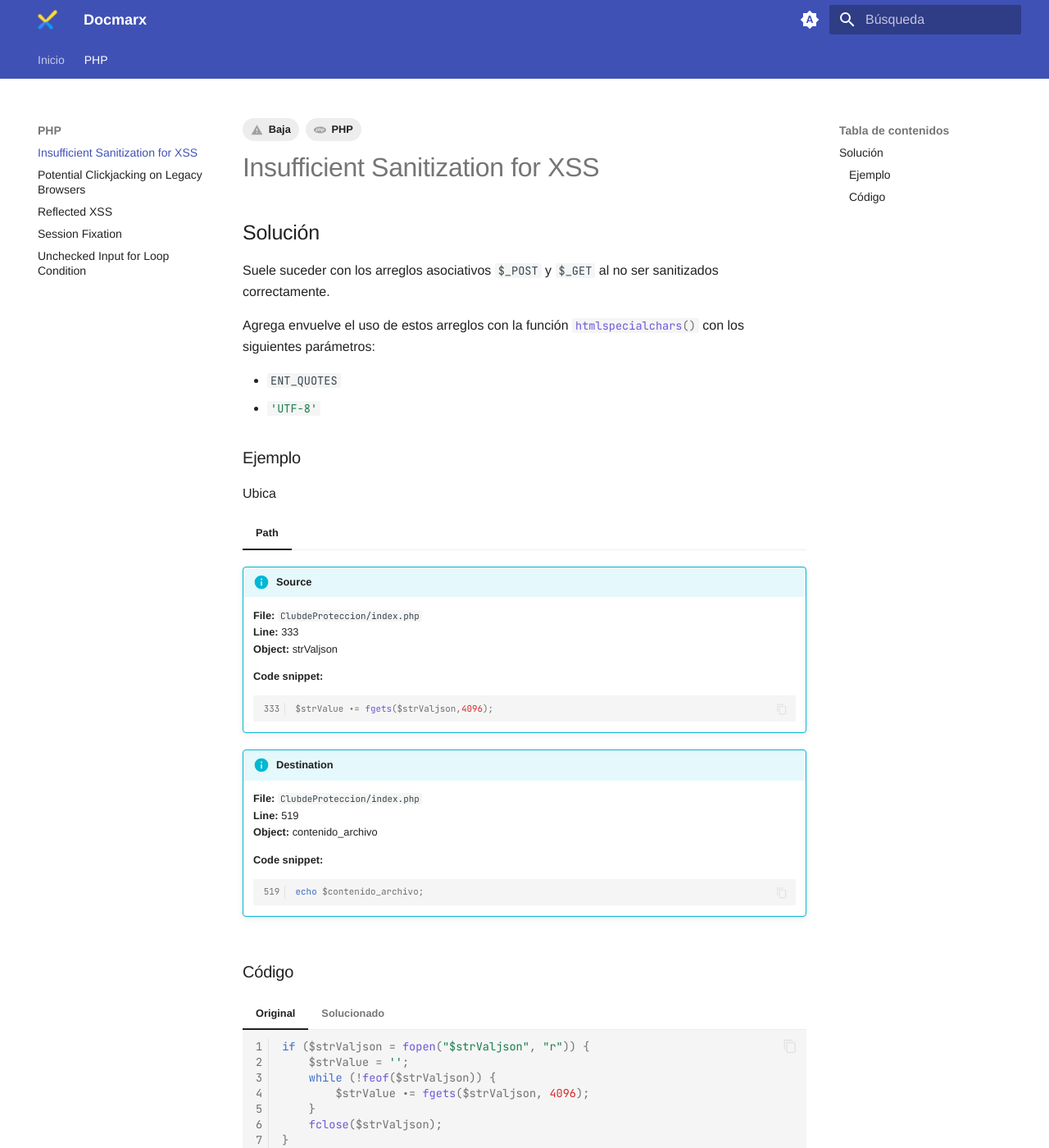
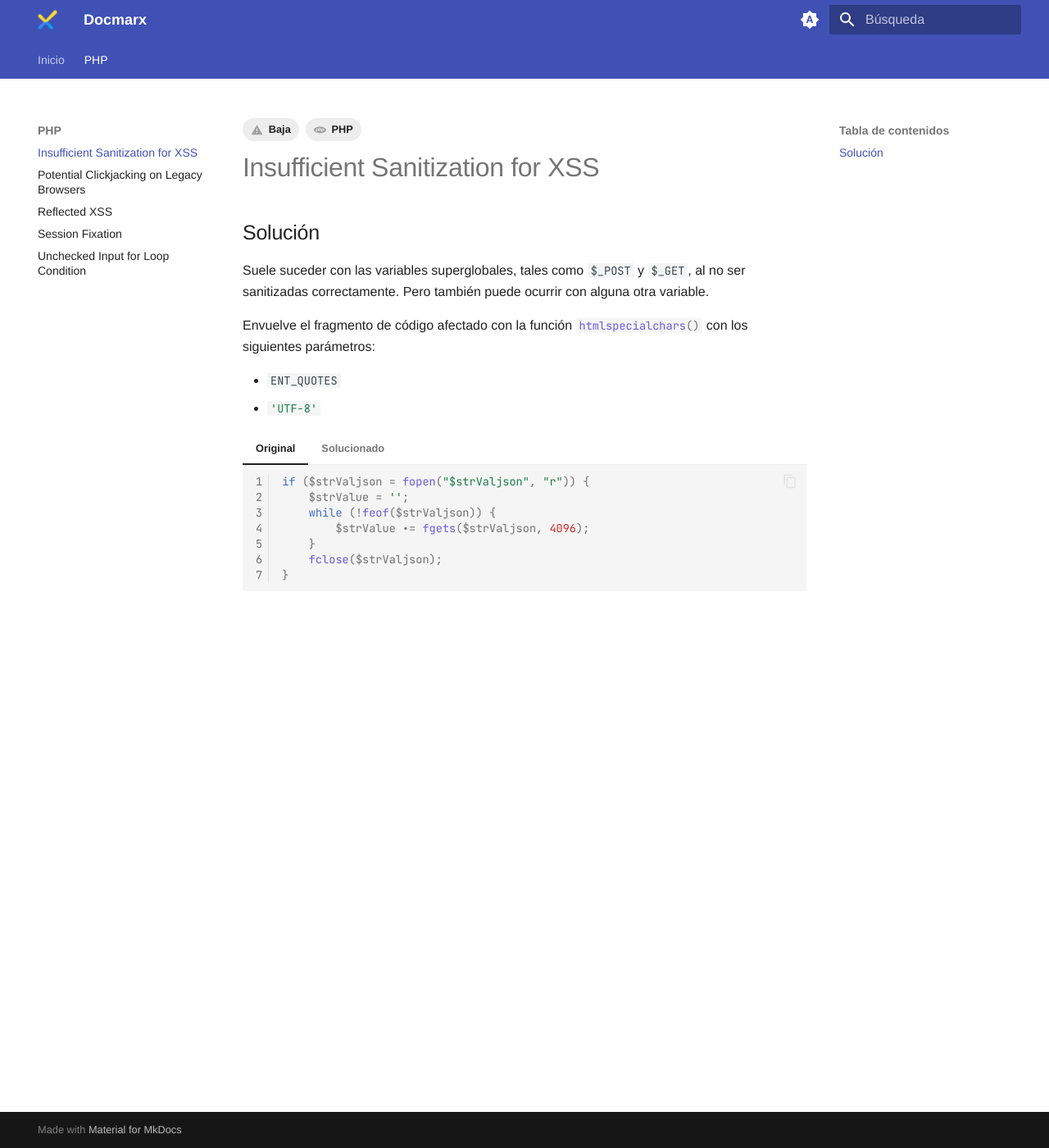
Before and after one commit to Farid-NL/docmarx, an MkDocs documentation site: the page built from docs/php/insufficient-sanitization-for-xss.md, in a window 1280 px wide and 1400 px high. Shown: the whole window at 82% size. Built offline with MkDocs 1.6.1 and Material for MkDocs 9.7.7, drawn with Linux system fonts in a browser that asks for light colours; some web fonts are replaced.

Commit message:
fix: Elimina ejemplos y headings innecesarios

````diff
--- a/docs/php/insufficient-sanitization-for-xss.md
+++ b/docs/php/insufficient-sanitization-for-xss.md
@@ -6,45 +6,13 @@ tags:
 
 ## Solución
 
-Suele suceder con los arreglos asociativos `$_POST` y `$_GET` al no ser sanitizados correctamente.
+Suele suceder con las variables superglobales, tales como `$_POST` y `$_GET`, al no ser sanitizadas correctamente.
+Pero también puede ocurrir con alguna otra variable.
 
-Agrega envuelve el uso de estos arreglos con la función `#!php htmlspecialchars()` con los siguientes parámetros:
+Envuelve el fragmento de código afectado con la función `#!php htmlspecialchars()` con los siguientes parámetros:
 
 - `#!php ENT_QUOTES`
 - `#!php 'UTF-8'`
-
-### Ejemplo
-
-Ubica
-
-=== "Path"
-    !!! info "Source"
-        **File:** `ClubdeProteccion/index.php`
-        <br>
-        **Line:** 333
-        <br>
-        **Object:** strValjson
-
-        **Code snippet:**
-        <br>
-        ```php linenums="333"
-        $strValue .= fgets($strValjson,4096);
-        ```
-
-    !!! info "Destination"
-        **File:** `ClubdeProteccion/index.php`
-        <br>
-        **Line:** 519
-        <br>
-        **Object:** contenido_archivo
-
-        **Code snippet:**
-        <br>
-        ```php linenums="519"
-        echo $contenido_archivo;
-        ```
-
-### Código
 
 === "Original"
     ```php
````
Also changed, not shown: docs/php/potential-clickjacking-on-legacy-browsers.md (+1 -23 lines), docs/php/reflected-xss.md (+2 -21 lines), docs/php/session-fixation.md (+0 -35 lines), docs/php/unchecked-input-for-loop-condition.md (+0 -18 lines), 1 other file.
